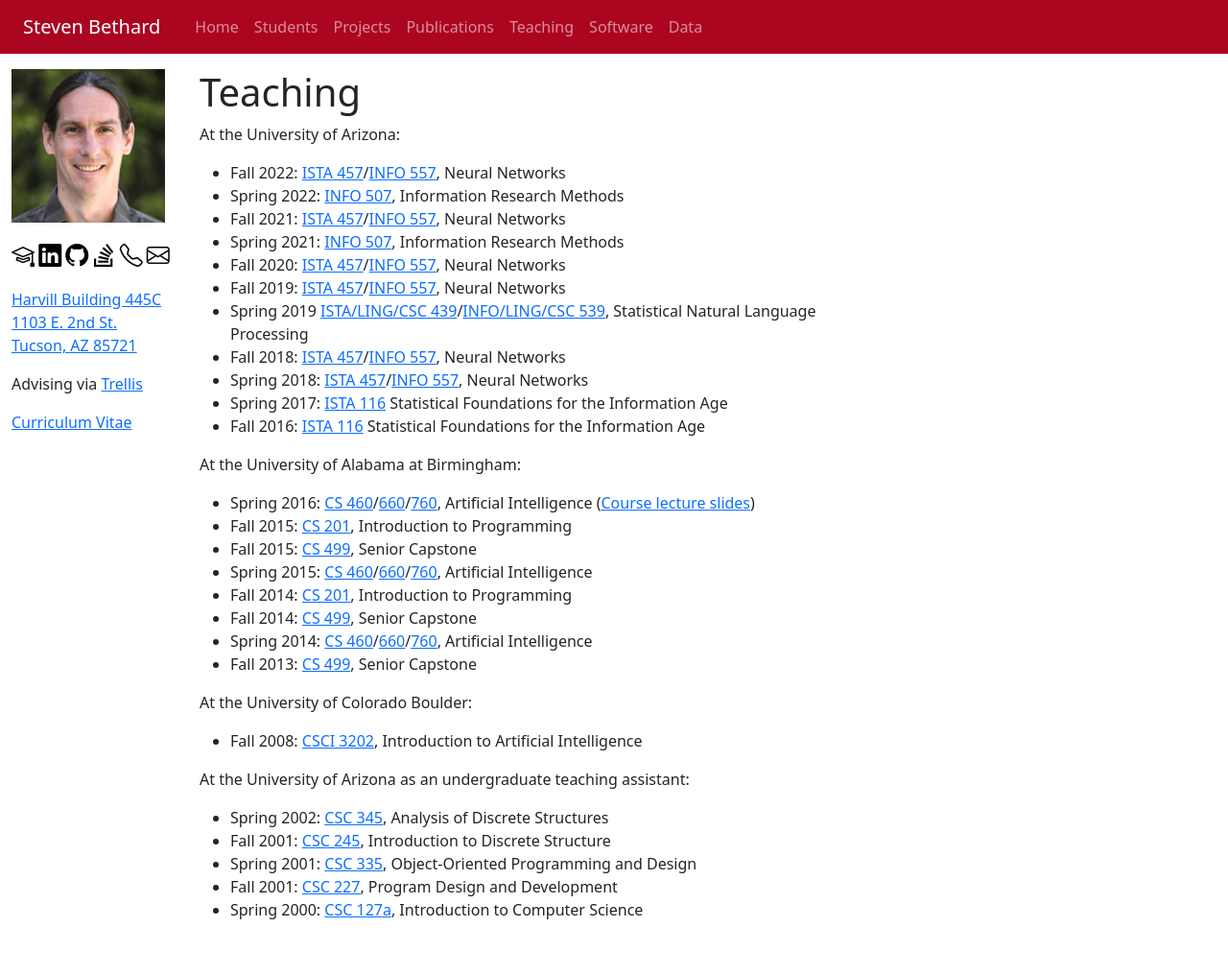
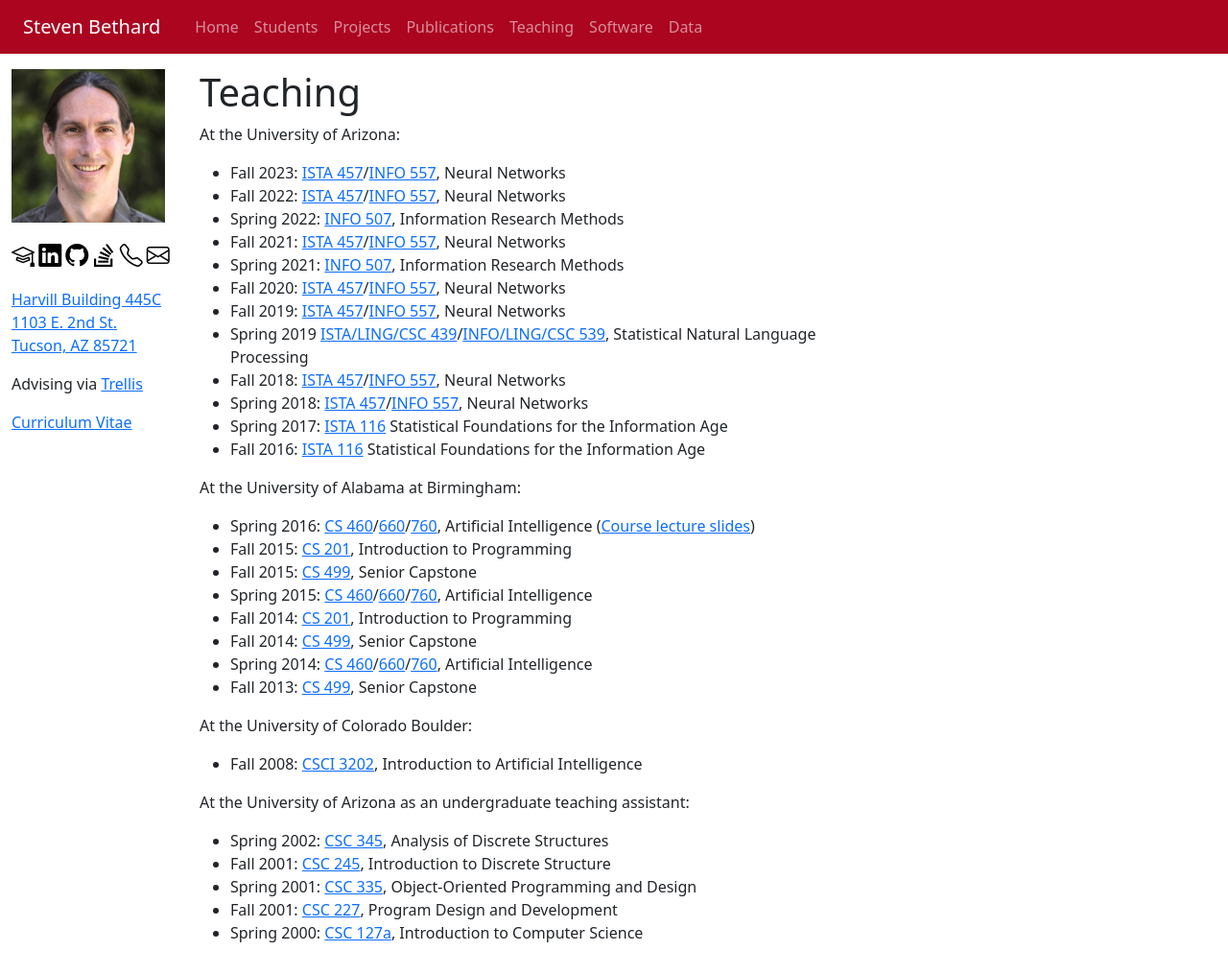
Before and after one commit to bethard/bethard.github.io, a Jekyll site: the page built from teaching.md, in a window 1280 px wide. Shown: the whole page at 96% size. Built offline with Jekyll 4.4.1, drawn with Linux system fonts in a browser that asks for light colours; before the commit the page ends 992 px from its top, so only the background shows below that.

Commit message:
Adds 2023 courses taught

```diff
--- a/teaching.md
+++ b/teaching.md
@@ -7,7 +7,7 @@
 # Teaching #
 
 At the University of Arizona:
-
+* Fall 2023: [ISTA 457](https://ischool.arizona.edu/course/ista-457-neural-networks)/[INFO 557](https://ischool.arizona.edu/course/info-557-neural-networks), Neural Networks
 * Fall 2022: [ISTA 457](https://ischool.arizona.edu/course/ista-457-neural-networks)/[INFO 557](https://ischool.arizona.edu/course/info-557-neural-networks), Neural Networks
 * Spring 2022: [INFO 507](https://ischool.arizona.edu/course/info-507-information-research-methods), Information Research Methods
 * Fall 2021: [ISTA 457](https://ischool.arizona.edu/course/ista-457-neural-networks)/[INFO 557](https://ischool.arizona.edu/course/info-557-neural-networks), Neural Networks
```
